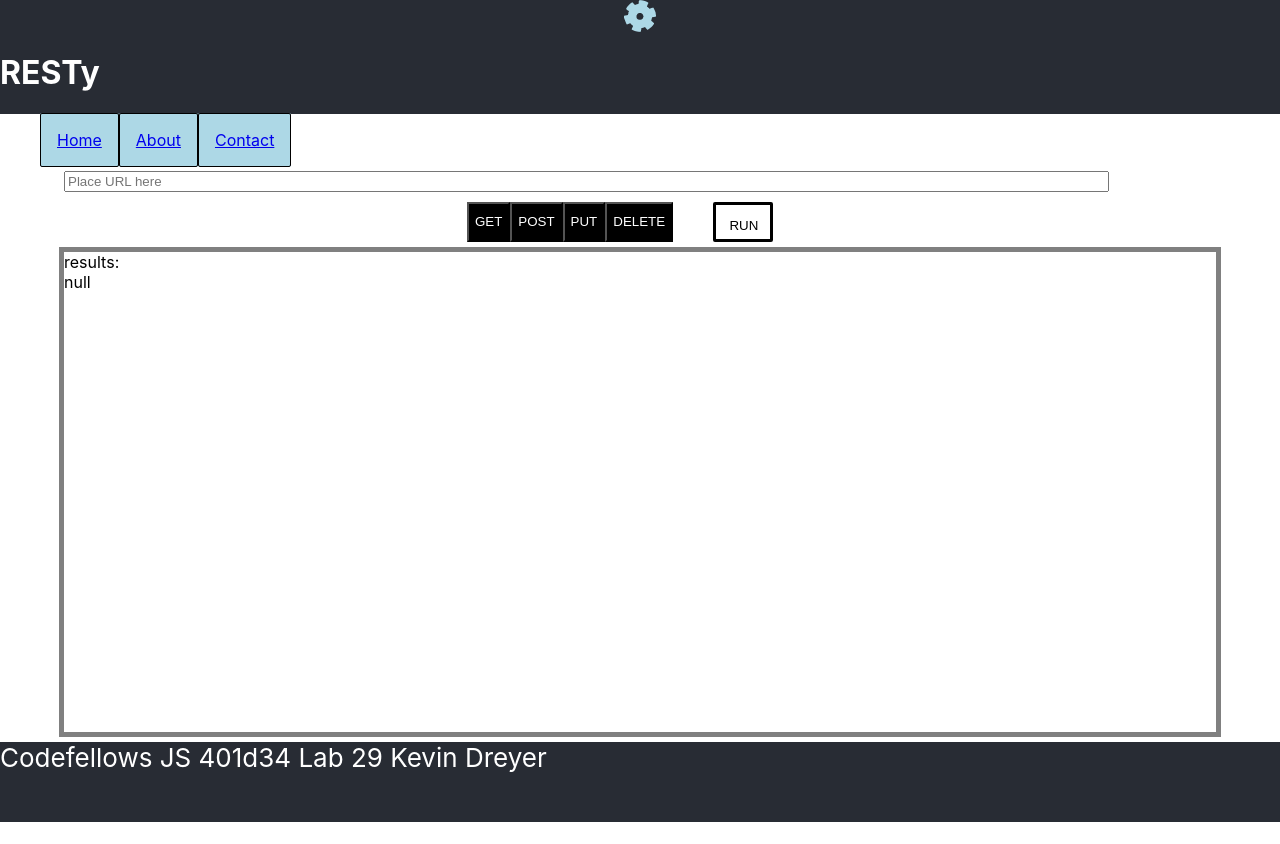
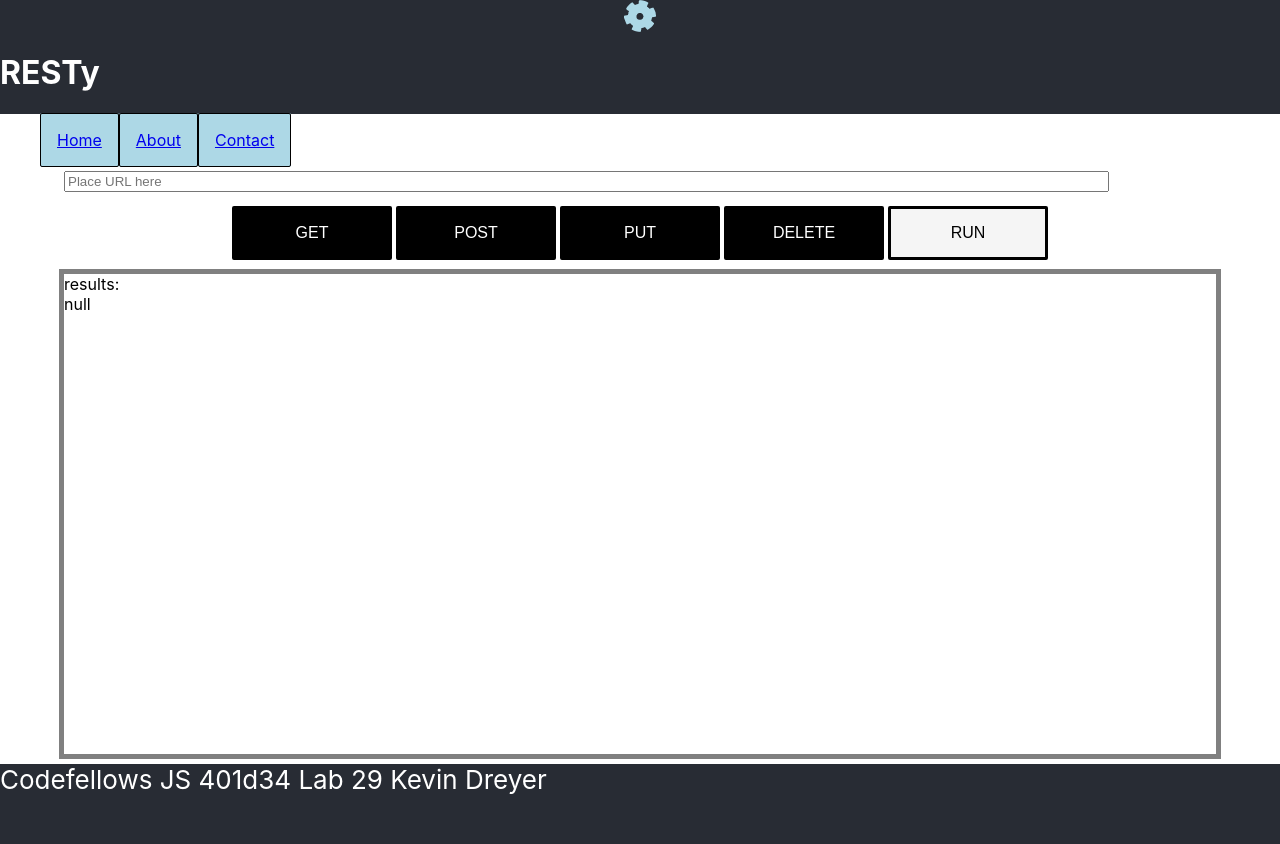
Before and after one commit to kevindreyer-CF401JSd/RESTy_2, a React (Create React App) app: page / in a window 1280 px wide. Before the commit the page ends 822 px from the top, so only its background shows below. Built offline with nearby package versions, Linux system fonts and the light colour scheme.

Commit message:
Button css and links to external sites added, contact and about also

```diff
--- a/src/App.css
+++ b/src/App.css
@@ -46,22 +46,27 @@
   justify-content: center;
 }
 
-.RESTmethods+button {
-  width: 80px;
-  height: 40px;
-  margin: 0 3em;
-  padding: 1em;
+.method {
   color: white;
-  border-radius: 4px;
+  width: 160px;
+  border: 3px solid black;
+  border-radius: 2px;
+  padding: 15px 32px;
+  text-align: center;
+  text-decoration: none;
+  display: inline-block;
+  font-size: 16px;
+  margin: 4px 2px;
+  cursor: pointer;
 }
 
-.RESTunselected {
+#RESTunselected {
   background-color: black;
   color: white;
 }
 
-.RESTselected {
-  background-color: white;
+#RESTselected {
+  background-color: whitesmoke;
   color: black;
 }
 
@@ -70,14 +75,18 @@
 }
 
 .run {
-  width: 60px;
-  height: 40px;
-  margin: 0 3em;
+  background-color: whitesmoke;
   border: 3px solid black;
   border-radius: 2px;
-  padding: 1em;
-  background-color: white;
   color: black;
+  width: 160px;
+  padding: 15px 32px;
+  text-align: center;
+  text-decoration: none;
+  display: inline-block;
+  font-size: 16px;
+  margin: 4px 2px;
+  cursor: pointer;
 }
 
 .run:hover {
--- a/src/App.js
+++ b/src/App.js
@@ -73,10 +73,10 @@ class App extends React.Component {
         </form>
         <div classnName="buttons">
           <div className="RESTmethods">
-            <button className="method" className={get_class} onClick={() => this.changeColor('GET')}>GET</button>
-            <button className="method" className={post_class} onClick={() => this.changeColor('POST')}>POST</button>
-            <button className="method" className={put_class} onClick={() => this.changeColor('PUT')}>PUT</button>
-            <button className="method" className={delete_class} onClick={() => this.changeColor('DELETE')}>DELETE</button>
+            <button className="method" id={get_class} onClick={() => this.changeColor('GET')}>GET</button>
+            <button className="method" id={post_class} onClick={() => this.changeColor('POST')}>POST</button>
+            <button className="method" id={put_class} onClick={() => this.changeColor('PUT')}>PUT</button>
+            <button className="method" id={delete_class} onClick={() => this.changeColor('DELETE')}>DELETE</button>
             <div>
               <button className="run" onClick={this.makeAPICall}>RUN</button>
             </div>
--- a/src/components/About/index.js
+++ b/src/components/About/index.js
@@ -3,7 +3,11 @@ import React from 'react'
 const About = () => {
   return (
     <div className="about">
-      <p>hello, world, this is my app. here is some info about it</p>
+      <p>hello, world, this is my RESTy app. here is some info about it.</p>
+      <p>
+        RESTy is a simple clone of the Postman app (<a href="https://www.postman.com/" target="_blank">postman.com</a>).
+        It uses the React.js and the Browser fetch method to make API calls.
+      </p>
     </div>
   )
 }
--- a/src/components/Contact/index.js
+++ b/src/components/Contact/index.js
@@ -1,9 +1,15 @@
 import React from 'react'
+import { Link } from 'react-router-dom'
 
 const Contact = () => {
   return (
     <div className="Contact">
-      <p>click here to contact me</p>
+      <p>To contact me use one of the below</p>
+      <ul>
+        <li><a href="mailto:kdreyerinseattle@gmail.com?Subject=Regarding%20RESTy" target="_blank">Email</a></li>
+        <li><a href="https://github.com/astrokd" target="_blank">Github</a></li>
+        <li><a href="https://www.linkedin.com/in/kevinjdreyer/" target="_blank">Linkedin</a></li>
+      </ul>
     </div>
   )
 }
--- a/src/components/Navbar/navbar.css
+++ b/src/components/Navbar/navbar.css
@@ -1,5 +1,4 @@
-li {
-
+li.nav {
   list-style-type: none;
   display: inline;
   margin: 0 auto;
--- a/src/components/Navbar/navbar.js
+++ b/src/components/Navbar/navbar.js
@@ -6,9 +6,9 @@ const Navbar = () => {
   return (
     <nav className="Navbar">
       <ul>
-        <li><Link to="/">Home</Link></li>
-        <li><Link to="/about">About</Link></li>
-        <li><Link to="/contact">Contact</Link></li>
+        <li className="nav"><Link to="/">Home</Link></li>
+        <li className="nav"><Link to="/about">About</Link></li>
+        <li className="nav"><Link to="/contact">Contact</Link></li>
       </ul>
     </nav>
   )
```
